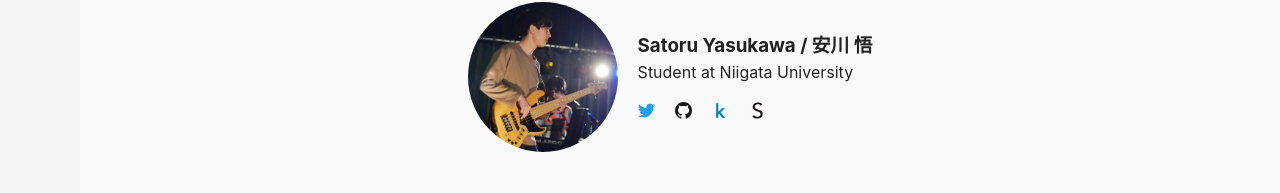
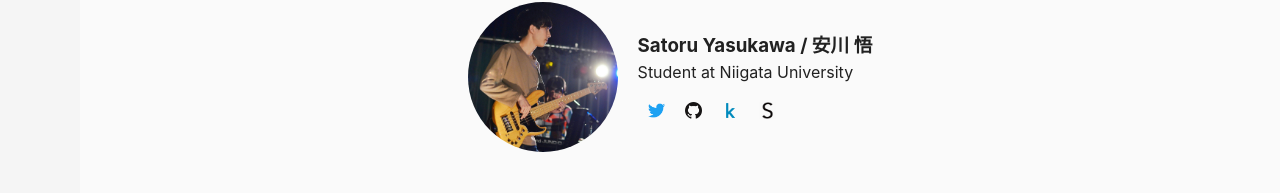
Before and after one commit to saccho/saccho.github.io, a React app: page / in a window 1280 px wide. Shown: the part 559-752 px from the top of the page. Built offline with nearby package versions, Linux system fonts and the light colour scheme.

Commit message:
[fix] snsリンクのマージンを修正

```diff
--- a/src/app/components/ImageLink.tsx
+++ b/src/app/components/ImageLink.tsx
@@ -27,7 +27,7 @@ const Img = styled.img`
 `
 
 const Link = styled.a`
-  margin: 0 20px 0 0;
+  margin: 0 10px;
 `
 
 export default ImageLink;
```
